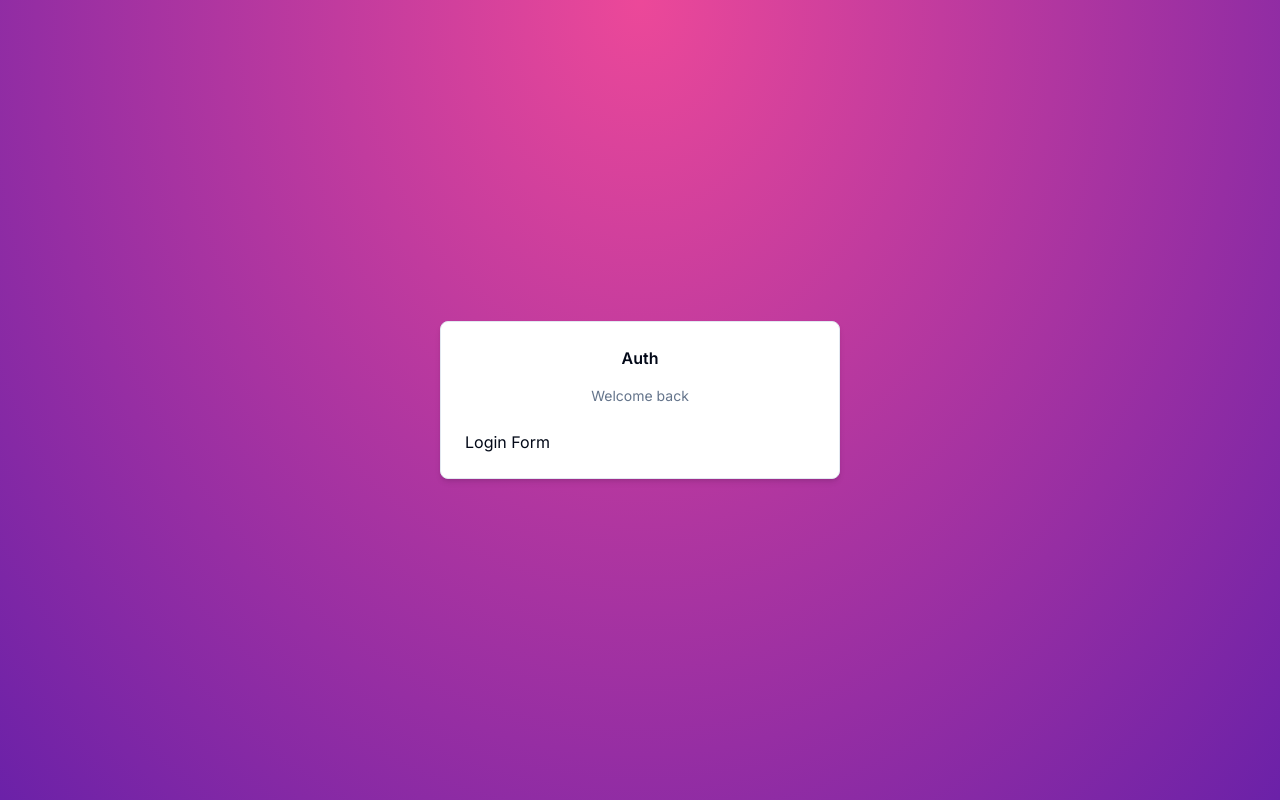
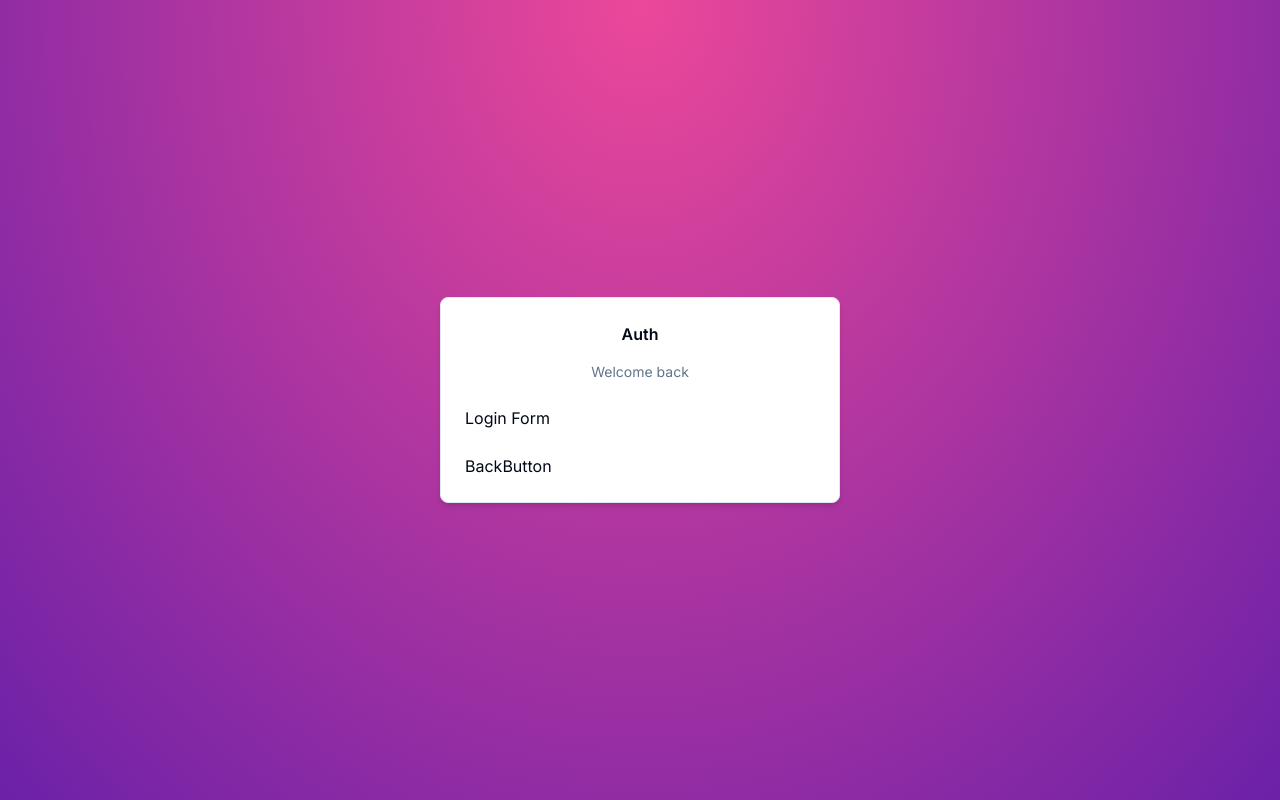
Before and after one commit to srikar298c/Authentication, a Next.js app in the folder level-6/: page /auth/login in a window 1280 px wide. Built offline with nearby package versions, Linux system fonts and the light colour scheme.

Commit message:
auth backbutton component

```diff
--- /dev/null
+++ b/level-6/components/auth/back-button.tsx
@@ -0,0 +1,7 @@
+import React from 'react'
+
+export default function BackButton() {
+  return (
+    <div>BackButton</div>
+  )
+}
--- a/level-6/components/auth/card-wrapper.tsx
+++ b/level-6/components/auth/card-wrapper.tsx
@@ -7,6 +7,8 @@
     CardHeader
 } from "@/components/ui/card";
 import { Header } from "./header";
+import Social from "./social";
+import BackButton from "./back-button";
 
 interface CardWrapperProps{
     children:React.ReactNode;
@@ -37,6 +39,10 @@
                     <Social/>
                 </CardFooter>
             )}
+            <CardFooter
+            label={backButtonLabel}
+            href={backButtonHref}
+            ><BackButton/></CardFooter>
         </Card>
     )
 }
--- a/level-6/components/auth/social.tsx
+++ b/level-6/components/auth/social.tsx
@@ -0,0 +1,27 @@
+import React from 'react'
+import { Button } from '../ui/button'
+import { FcGoogle } from 'react-icons/fc'
+import { FaGithub } from 'react-icons/fa'
+
+export default function Social() {
+  return (
+   <div className="flex items-center w-full gap-x-2">
+    <Button
+    size={"lg"}
+    className='w-full'
+    variant={"outline"}
+    onClick={()=>{}}
+    >
+        <FcGoogle className='h-5 w-5'/>
+    </Button>
+    <Button
+    size={"lg"}
+    className='w-full'
+    variant={"outline"}
+    onClick={()=>{}}
+    >
+        <FaGithub className='h-5 w-5'/>
+    </Button>
+   </div>
+  )
+}
--- a/level-6/package.json
+++ b/level-6/package.json
@@ -16,6 +16,7 @@
     "next": "14.2.3",
     "react": "^18",
     "react-dom": "^18",
+    "react-icons": "^5.2.1",
     "tailwind-merge": "^2.3.0",
     "tailwindcss-animate": "^1.0.7"
   },
```
Also changed, not shown: 1 other file (tests, documents, lock files or other folders).
